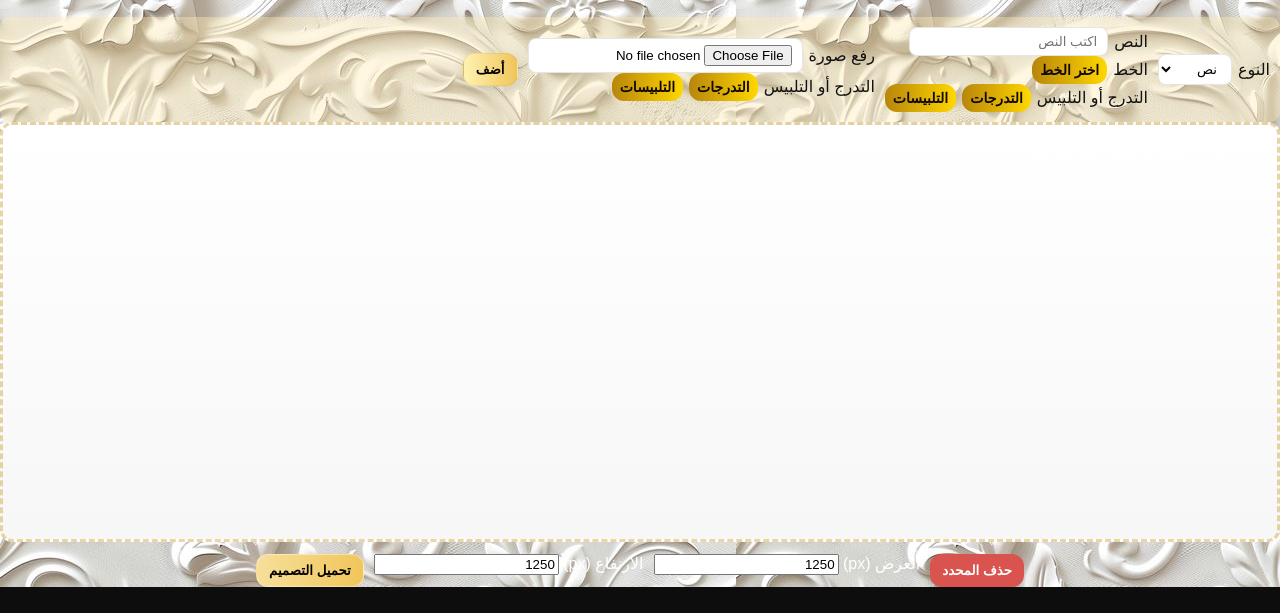
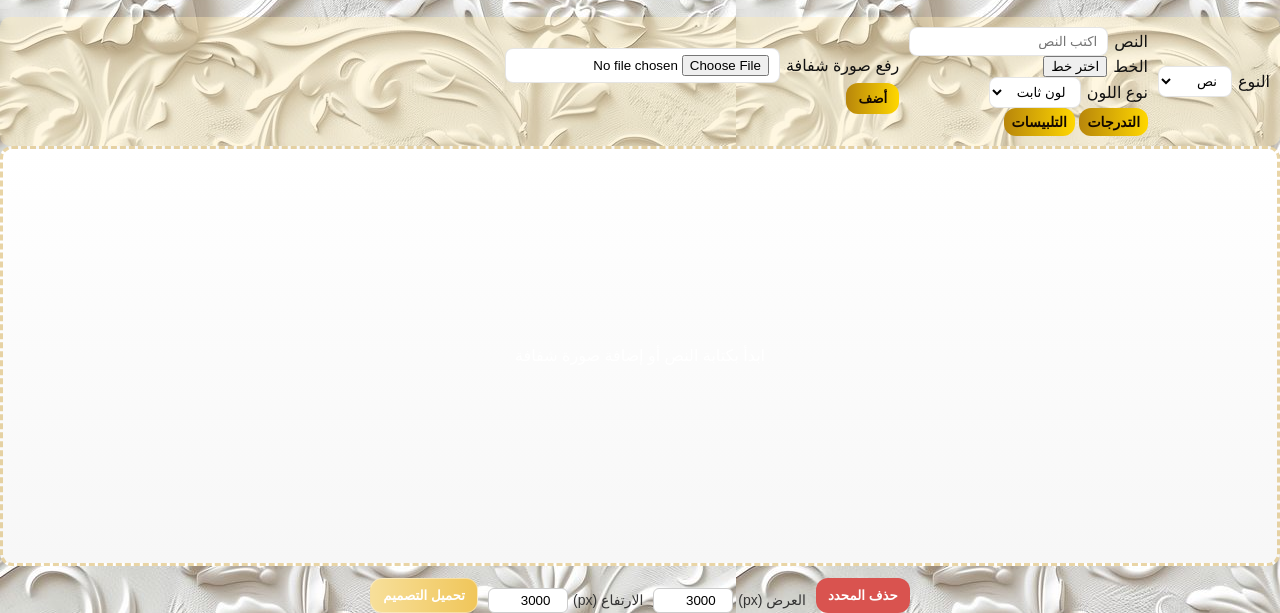
Before and after one commit to abu963/professional-decoration, a plain HTML site: page sanctions/professional-decoration.html in a window 1280 px wide. Shown: the part 274-887 px from the top of the page. Before the commit the page ends 861 px from the top, so only its background shows below. Drawn offline with nearby package versions, Linux system fonts and the light colour scheme.

Commit message:
Update professional-decoration.html

```diff
--- a/sanctions/professional-decoration.html
+++ b/sanctions/professional-decoration.html
@@ -2,14 +2,61 @@
 <html lang="ar" dir="rtl">
 <head>
   <meta charset="utf-8" />
-  <meta name="viewport" content="width=device-width, initial-scale=1.0">
-  <title>الزخرفة الاحترافية</title>
+  <meta name="viewport" content="width=device-width, initial-scale=1.0, maximum-scale=1.0">
+  <title>عالم التصاميم والزخرفة — الزخرفة الاحترافية</title>
 
-  <!-- CSS -->
+  <!-- رابط CSS -->
   <link rel="stylesheet" href="../css/professional-decoration.css">
+
+  <style>
+    #editorCanvas { position: relative; }
+    .export-size {
+      display: flex;
+      gap: 10px;
+      align-items: center;
+      justify-content: center;
+      flex-wrap: wrap;
+      margin-top: 10px;
+    }
+
+    .export-size label {
+      font-size: 14px;
+      color: #333;
+      display: flex;
+      align-items: center;
+      gap: 5px;
+    }
+
+    .export-size input {
+      width: 80px;
+      padding: 4px 6px;
+      border: 1px solid #ccc;
+      border-radius: 6px;
+      text-align: center;
+    }
+
+    #editorCanvas {
+      display: flex;
+      justify-content: center;
+      align-items: center;
+      text-align: center;
+      overflow: hidden;
+    }
+
+    #editorCanvas .canvas-item.text {
+      position: absolute;
+      top: 50%;
+      left: 50%;
+      transform: translate(-50%, -50%);
+    }
+
+    .btn.primary.download {
+      background-color: #4caf50;
+      color: white;
+    }
+  </style>
 </head>
 <body>
-
   <!-- شريط علوي -->
   <header class="topbar" id="topbar">
     <div class="topbar-inner">
@@ -23,7 +70,7 @@
     </div>
   </header>
 
-  <!-- الشريط الجانبي -->
+  <!-- اللوحة الجانبية -->
   <aside id="siteSidebar" class="sidebar" aria-hidden="true">
     <button id="closeSidebar" class="sidebar-close" aria-label="إغلاق">×</button>
     <nav class="sidebar-menu" aria-label="القائمة الرئيسية">
@@ -51,63 +98,77 @@
           </select>
         </label>
 
-        <!-- تحكم النص -->
+        <!-- تحكمات النص -->
         <div id="textControls" class="conditional">
           <label>النص
             <input id="textInput" type="text" placeholder="اكتب النص">
           </label>
 
           <label>الخط
-            <button id="openFontList" class="open-list btn small">اختر الخط</button>
+            <div class="font-select-wrapper">
+              <button id="openFontList" class="open-list">اختر خط</button>
+              <div id="fontList" class="panel-list hidden" aria-hidden="true">
+                <div class="panel-scroll">
+                  <div class="font-item" style="font-family: 'أنيق';">أنيق</div>
+                  <div class="font-item" style="font-family: 'بطرس';">بطرس</div>
+                  <div class="font-item" style="font-family: 'ثلث';">ثلث</div>
+                  <div class="font-item" style="font-family: 'حجاز';">حجاز</div>
+                  <div class="font-item" style="font-family: 'دوسوقي';">دوسوقي</div>
+                  <div class="font-item" style="font-family: 'ديواني';">ديواني</div>
+                  <div class="font-item" style="font-family: 'لهب';">لهب</div>
+                  <div class="font-item" style="font-family: 'متقن';">متقن</div>
+                  <div class="font-item" style="font-family: 'مثير';">مثير</div>
+                </div>
+              </div>
+            </div>
           </label>
 
-          <label>التدرج أو التلبيس
-            <button id="openGradientList" class="btn small">التدرجات</button>
-            <button id="openDressList" class="btn small">التلبيسات</button>
+          <label>نوع اللون
+            <select id="textColorMode">
+              <option value="solid">لون ثابت</option>
+              <option value="gradient">تدرج</option>
+              <option value="dress">تلبيس</option>
+            </select>
           </label>
+
+          <button id="openColorGrid" class="btn small">التدرجات</button>
+          <button id="openDressGrid" class="btn small">التلبيسات</button>
         </div>
 
-        <!-- تحكم الصورة -->
+        <!-- تحكمات الصورة -->
         <div id="imageControls" class="conditional hidden">
-          <label class="file-label">رفع صورة
-            <input id="fileImage" type="file" accept="image/*">
+          <label class="file-label">رفع صورة شفافة
+            <input id="fileImage" type="file" accept="image/png,image/*">
           </label>
-          <label>التدرج أو التلبيس
-            <button id="openGradientListImg" class="btn small">التدرجات</button>
-            <button id="openDressListImg" class="btn small">التلبيسات</button>
-          </label>
+          <button id="btnAdd" class="btn primary">أضف</button>
         </div>
-
-        <!-- زر أضف -->
-        <button id="btnAdd" class="btn add-gold">أضف</button>
       </div>
 
       <!-- المعاينة -->
       <div id="editorCanvas" class="editor-canvas" tabindex="0" role="application" aria-label="لوحة التصميم">
-        <div class="hint">ابدأ بإضافة نص أو صورة لتعديلها هنا</div>
+        <div class="hint">ابدأ بكتابة النص أو إضافة صورة شفافة</div>
       </div>
 
-      <!-- شريط التحكم بالتحميل -->
       <div class="bottom-bar">
         <button id="deleteSelected" class="btn danger">حذف المحدد</button>
-        <label>العرض (px)
-          <input id="widthInput" type="number" value="1250" min="100">
-        </label>
-        <label>الارتفاع (px)
-          <input id="heightInput" type="number" value="1250" min="100">
-        </label>
+
+        <div class="export-size">
+          <label>العرض (px)
+            <input id="widthInput" type="number" placeholder="العرض" value="3000" min="100" step="100">
+          </label>
+          <label>الارتفاع (px)
+            <input id="heightInput" type="number" placeholder="الارتفاع" value="3000" min="100" step="100">
+          </label>
+        </div>
+
         <button id="downloadImage" class="btn primary download">تحميل التصميم</button>
       </div>
     </section>
   </main>
 
-  <!-- نوافذ القوائم -->
-  <div id="fontList" class="panel-list hidden"></div>
-  <div id="gradientList" class="popup-container"></div>
-  <div id="dressList" class="popup-container"></div>
+  <!-- نافذة التدرجات والتلبيسات -->
+  <div id="popupContainer" class="popup-container" aria-hidden="true"></div>
 
-  <!-- مكتبة html2canvas للتحميل -->
-  <script src="https://cdn.jsdelivr.net/npm/html2canvas@1.4.1/dist/html2canvas.min.js"></script>
   <!-- سكربت -->
   <script src="../js/professional-decoration.js" defer></script>
 </body>
```
